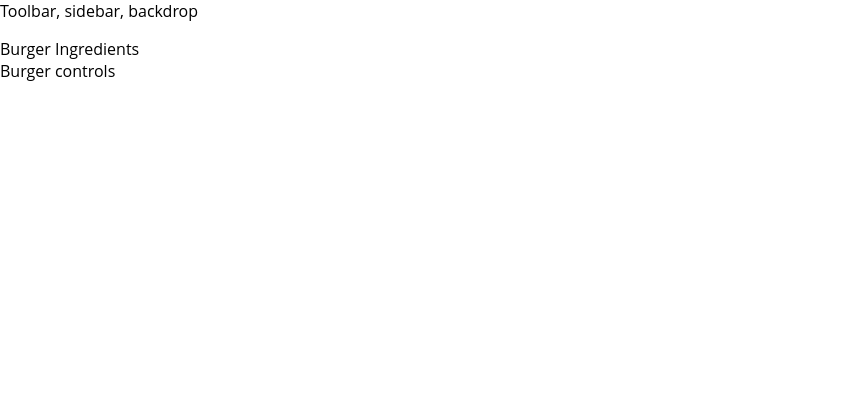
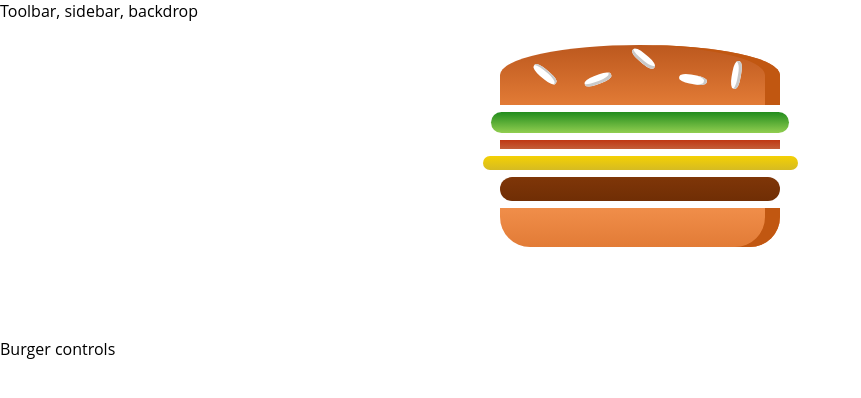
Before and after one commit to NiteshBagle123/react-burger-app, a React app: page / in a window 1280 px wide. Shown: the top 398 px of the page, without its empty margins (0-861 px from the left). Built offline with nearby package versions, Linux system fonts and the light colour scheme.

Commit message:
burger with ingredients displayed

```diff
--- /dev/null
+++ b/src/components/Burger/Burger.css
@@ -0,0 +1,30 @@
+.Burger {
+    width: 100%;
+    margin: auto;
+    height: 250px;
+    overflow: scroll;
+    text-align: center;
+    font-weight: bold;
+    font-size: 1.2rem;
+}
+
+@media (min-width: 1000px) and (min-height: 700px) {
+    .Burger {
+        width: 700px;
+        height: 600px;
+    }
+}
+
+@media (min-width: 500px) and (min-height: 401px) {
+    .Burger {
+        width: 450px;
+        height: 400px;
+    }
+}
+
+@media (min-width: 500px) and (min-height: 400px) {
+    .Burger {
+        width: 350px;
+        height: 300px;
+    }
+}
--- a/src/components/Burger/Burger.js
+++ b/src/components/Burger/Burger.js
@@ -0,0 +1,27 @@
+import React from 'react';
+import classes from  './Burger.css';
+import BurgerIngredient from './BurgerIngredient/BurgerIngredient'
+const burger = (props) => {
+    let transformedIngredient = Object.keys(props.ingredients)
+    .map(igKey => {
+        return [...Array(props.ingredients[igKey])].map((_, i) => {
+            return <BurgerIngredient key={igKey + i} type={igKey} />;
+        })
+    })
+    .reduce((arr, ele) => {
+        return arr.concat(ele)
+    }, []);
+
+    if(!transformedIngredient.length){
+        transformedIngredient = <p>Please start adding ingredients</p>
+    }
+    return(
+        <div className={classes.Burger}>
+            <BurgerIngredient type="bread-top"/>
+                {transformedIngredient}
+            <BurgerIngredient type="bread-bottom"/>
+        </div>
+    );
+};
+
+export default burger;
--- a/src/components/Burger/BurgerIngredient/BurgerIngredient.js
+++ b/src/components/Burger/BurgerIngredient/BurgerIngredient.js
@@ -36,7 +36,8 @@
     }
 };
 
-BurgerIngredient.prototype = {
+BurgerIngredient.propTypes = {
     type: PropTypes.string.isRequired
 }
+
 export default BurgerIngredient;
--- a/src/containers/BurgerBuilder/BurgerBuilder.js
+++ b/src/containers/BurgerBuilder/BurgerBuilder.js
@@ -1,11 +1,24 @@
 import React, { Component } from 'react';
 import Aux from '../../hoc/Aux';
+import Burger from  '../../components/Burger/Burger';
 
 class BurgerBuilder extends Component {
+    // constructor(props){
+    //     super(props);
+    //     this.state = {...}
+    // }
+    state = {
+        ingredient: {
+            salad: 1,
+            bacon: 1,
+            cheese: 1,
+            meat: 1
+        }
+    }
     render() {
         return (
             <Aux>
-                <div>Burger Ingredients</div>
+                <Burger ingredients={this.state.ingredient}/>
                 <div>Burger controls</div>
             </Aux>
         );
```
Also changed, not shown: 1 other file (tests, documents, lock files or other folders).
